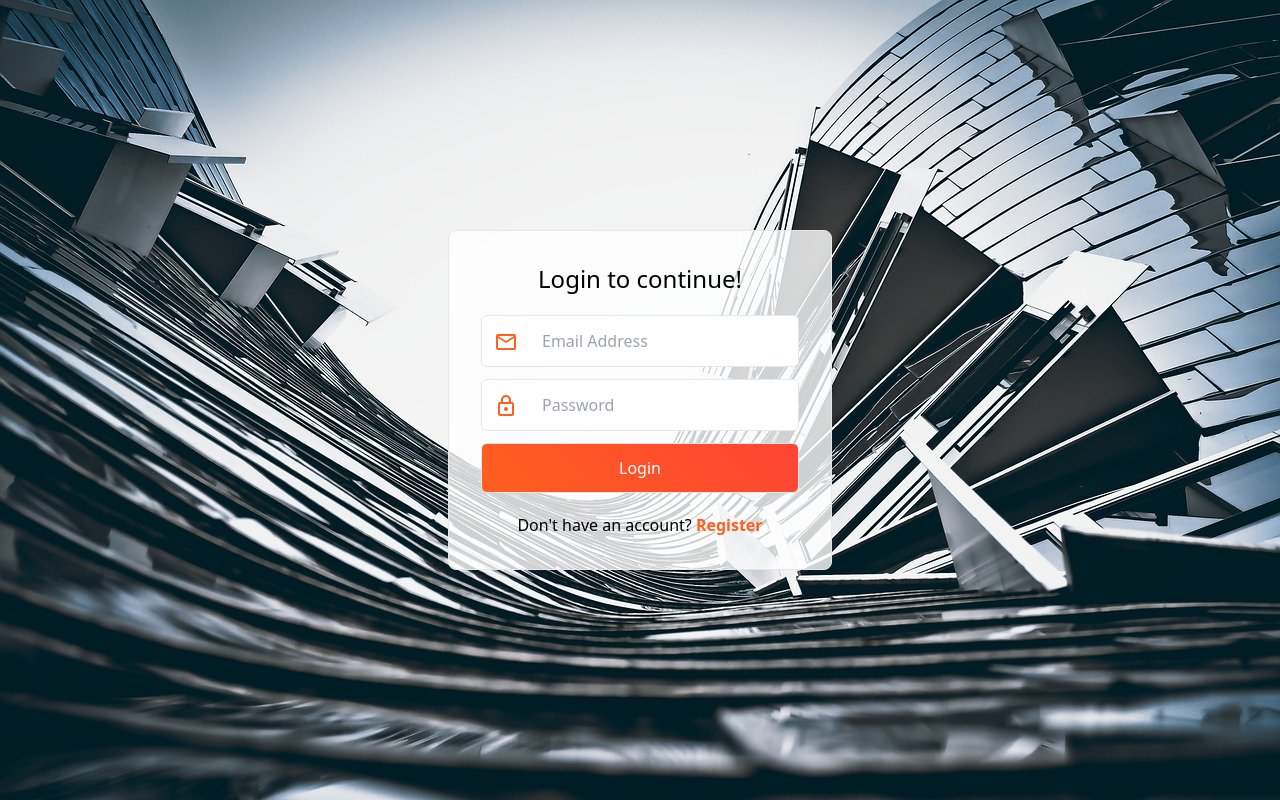
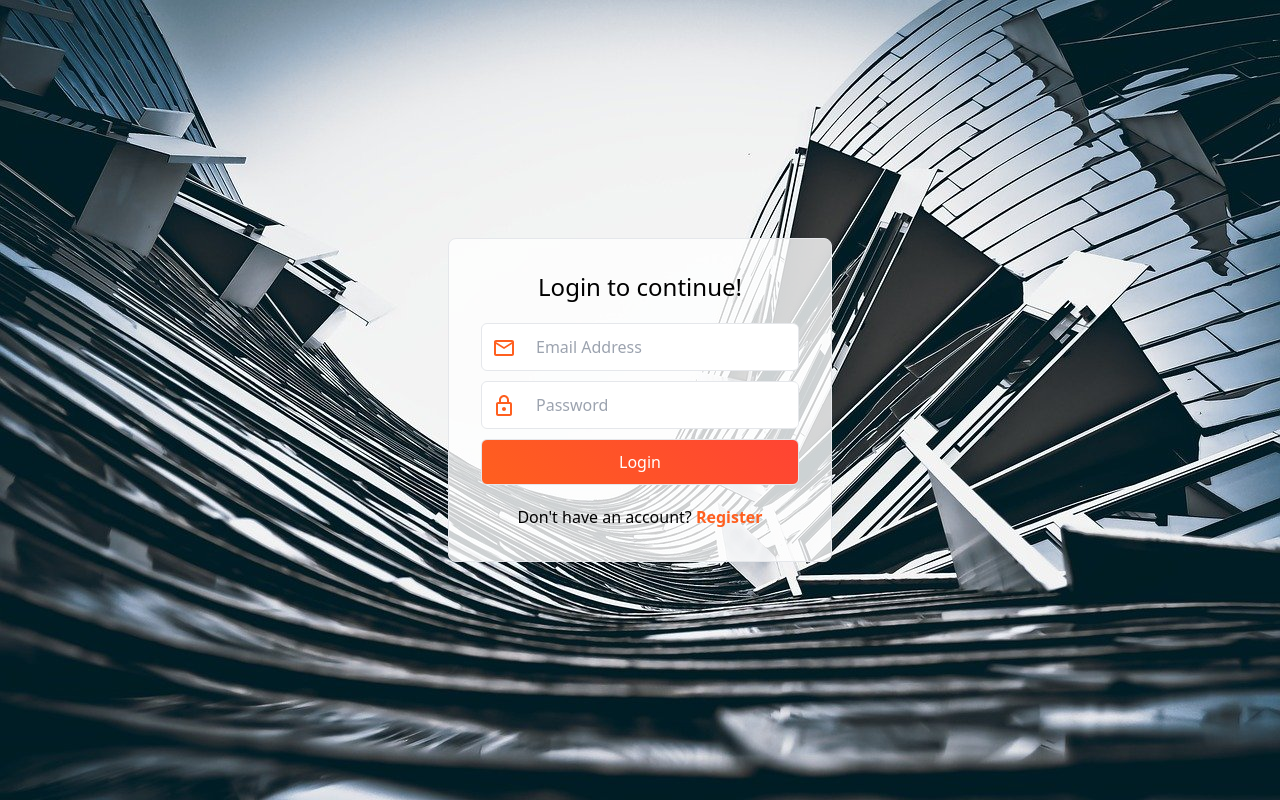
Before and after one commit to Tech-West/Imaraat.com, a React (Create React App) app in the folder frontend/: page /login in a window 1280 px wide. Built offline with nearby package versions, Linux system fonts and the light colour scheme.

Commit message:
Improved UI

```diff
--- a/frontend/src/components/auth/Login.js
+++ b/frontend/src/components/auth/Login.js
@@ -43,12 +43,12 @@ const Login = ({
       <div className="w-96 rounded-lg border py-8 px-6 md:py-8 md:px-8 bg-light-op-09">
         <h2 className="text-center text-2xl mb-5">Login to continue!</h2>
         <form onSubmit={handleFormSubmit}>
-          <div className="w-full rounded-md border mb-3 bg-white flex items-center overflow-hidden">
-            <div className="p-3">
+          <div className="w-full rounded-md border mb-2.5 bg-white flex items-center overflow-hidden">
+            <div className="p-2.5">
               <MailOutlineIcon style={{ color: "#FF5F1F" }} />
             </div>
             <input
-              className="outline-none focus:border-orange-primary flex-1 p-3"
+              className="outline-none focus:border-orange-primary flex-1 p-2.5"
               type="text"
               name="email"
               value={email}
@@ -58,12 +58,12 @@ const Login = ({
               placeholder="Email Address"
             />
           </div>
-          <div className="w-full rounded-md border mb-3 bg-white flex items-center overflow-hidden">
-            <div className="p-3">
+          <div className="w-full rounded-md border mb-2.5 bg-white flex items-center overflow-hidden">
+            <div className="p-2.5">
               <LockOutlinedIcon style={{ color: "#FF5F1F" }} />
             </div>
             <input
-              className="outline-none focus:border-orange-primary flex-1 p-3"
+              className="outline-none focus:border-orange-primary flex-1 p-2.5"
               type="password"
               name="password"
               value={password}
@@ -75,7 +75,7 @@ const Login = ({
           </div>
           <Alerts />
           <input
-            className="w-full p-3 rounded-md border mb-5 outline-none text-white cursor-pointer transition bg-primary-gradient"
+            className="w-full p-2.5 rounded-md border mb-5 outline-none text-white cursor-pointer transition bg-primary-gradient"
             type="submit"
             value="Login"
           />
```
